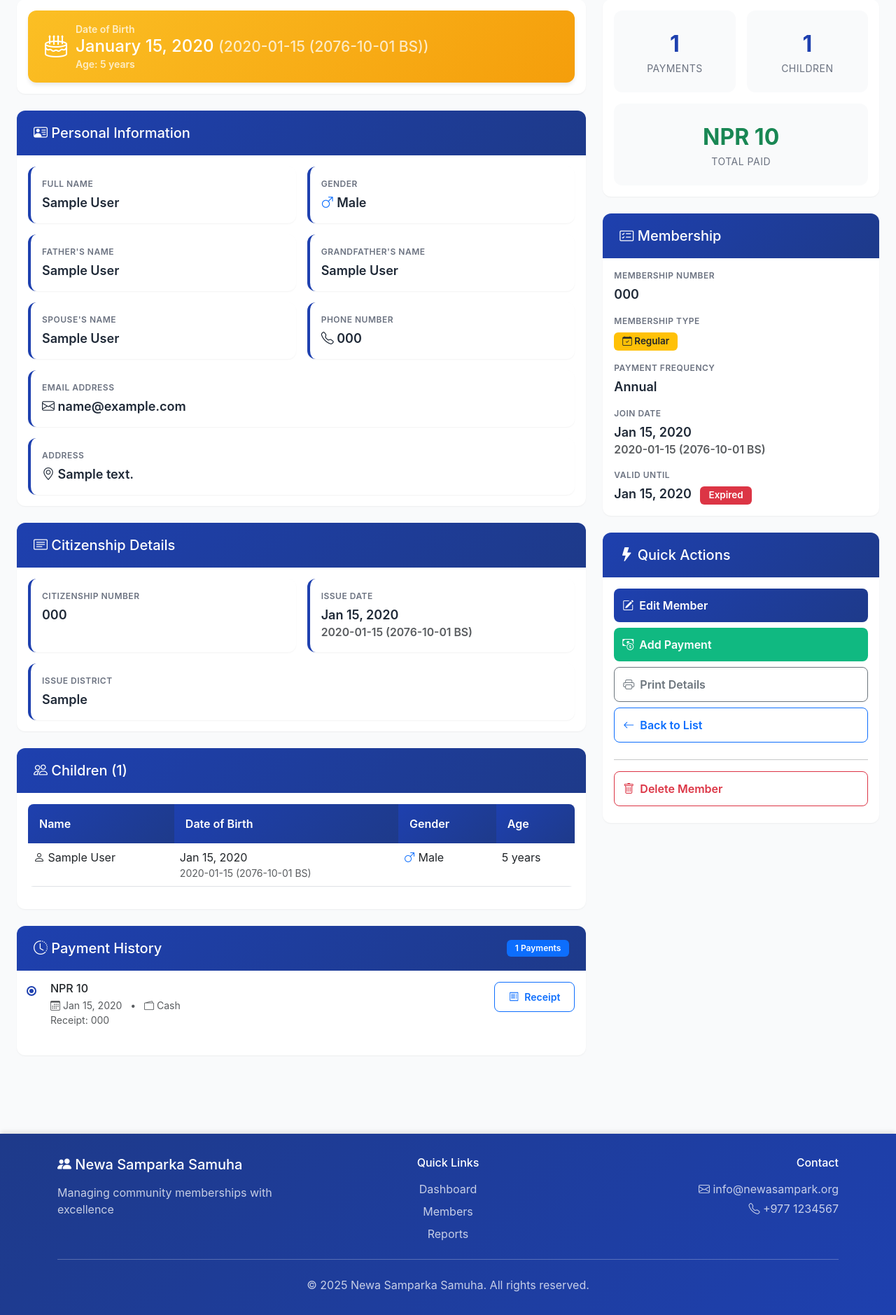
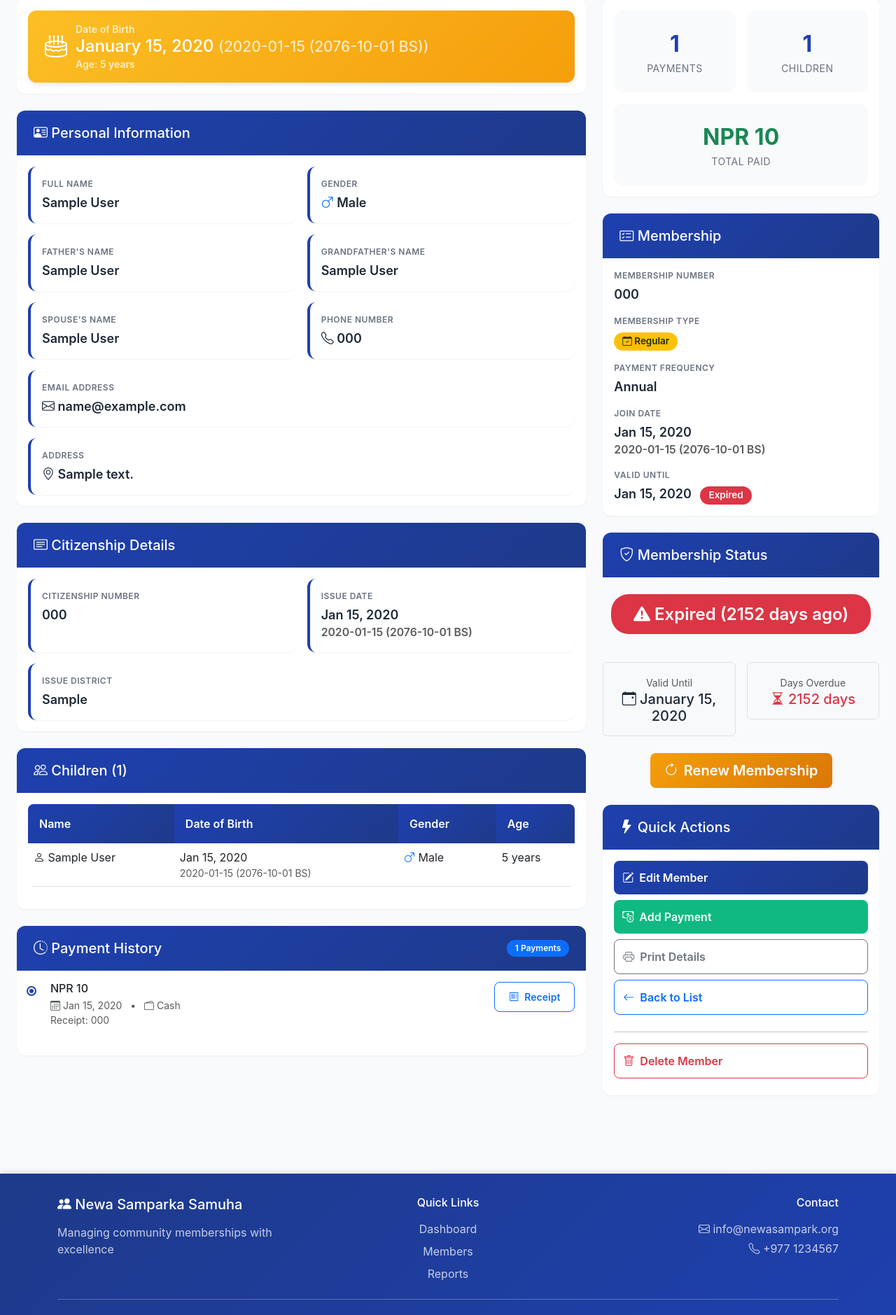
Before and after one commit to sansthajeev/newa_mms, a Django app: page /members/1/ in a window 1280 px wide. Shown: the part 324-2203 px from the top of the page at 70% size. Run offline with Django 5.2, Linux system fonts and the light colour scheme; a user stored in the database is signed in; tables that the repository leaves empty hold one stand-in row (values such as "Sample post"); grey boxes marked "Sample" are stand-in pictures.

Commit message:
added expiry on member details

```diff
--- a/membership/templates/membership/member_detail.html
+++ b/membership/templates/membership/member_detail.html
@@ -13,6 +13,9 @@
         margin: -1.5rem -1.5rem 2rem -1.5rem;
         box-shadow: var(--shadow-md);
     }
+
+
+
 
     .profile-photo {
         width: 150px;
@@ -160,6 +163,8 @@
         color: var(--primary-blue);
     }
 
+
+
     .stat-box-label {
         font-size: 0.875rem;
         color: var(--text-muted);
@@ -171,6 +176,22 @@
         .no-print { display: none !important; }
         .profile-header { background: white; color: black; }
         .card { box-shadow: none; border: 1px solid #ddd; }
+    }
+
+
+    /* Membership Status Styling */
+    .badge {
+        border-radius: 25px;
+    }
+
+    .progress {
+        border-radius: 15px;
+        overflow: hidden;
+    }
+
+    .progress-bar {
+        font-weight: 700;
+        transition: width 0.6s ease;
     }
 </style>
 {% endblock %}
@@ -561,6 +582,100 @@
                     {% endif %}
                 </div>
             </div>
+            <!-- Membership Expiry Status Card -->
+<div class="detail-card">
+    <div class="card-header">
+        <h5 class="mb-0">
+            <i class="bi bi-shield-check"></i> Membership Status
+        </h5>
+    </div>
+    <div class="card-body">
+        <div class="text-center py-4">
+            <!-- Status Badge -->
+            <div class="mb-4">
+                <span class="badge {{ expiry_status.status_class }}" style="font-size: 1.5rem; padding: 1rem 2rem;">
+                    <i class="{{ expiry_status.status_icon }}"></i>
+                    {{ expiry_status.status_text }}
+                </span>
+            </div>
+
+            <!-- Additional Details -->
+            {% if not expiry_status.has_paid %}
+                <div class="alert alert-secondary">
+                    <i class="bi bi-info-circle"></i>
+                    <strong>No Payment Record:</strong> This member hasn't made any payments yet.
+                    <br>
+                    <a href="{% url 'membership:payment_add' %}" class="btn btn-primary btn-sm mt-2">
+                        <i class="bi bi-plus-circle"></i> Add Payment
+                    </a>
+                </div>
+            {% elif expiry_status.is_lifetime %}
+                <div class="alert alert-success">
+                    <i class="bi bi-star-fill"></i>
+                    <strong>Lifetime Member:</strong> This membership never expires.
+                </div>
+            {% elif expiry_status.has_expiry %}
+                <!-- Expiry Timeline -->
+                <div class="row g-3 mt-3">
+                    <div class="col-md-6">
+                        <div class="p-3 border rounded bg-light">
+                            <small class="text-muted">Valid Until</small>
+                            <h5 class="mb-0">
+                                <i class="bi bi-calendar-event"></i>
+                                {{ member.membership_valid_until|date:"F d, Y" }}
+                            </h5>
+                        </div>
+                    </div>
+                    <div class="col-md-6">
+                        <div class="p-3 border rounded bg-light">
+                            <small class="text-muted">
+                                {% if expiry_status.is_expired %}Days Overdue{% else %}Days Remaining{% endif %}
+                            </small>
+                            <h5 class="mb-0 {% if expiry_status.is_expired %}text-danger{% elif expiry_status.is_expiring_soon %}text-warning{% else %}text-success{% endif %}">
+                                <i class="bi bi-hourglass-split"></i>
+                                {% if expiry_status.is_expired %}
+                                    {{ expiry_status.days_overdue }} days
+                                {% else %}
+                                    {{ expiry_status.days_remaining }} days
+                                {% endif %}
+                            </h5>
+                        </div>
+                    </div>
+                </div>
+
+                <!-- Progress Bar -->
+                {% comment %} {% if not expiry_status.is_expired %}
+                <div class="mt-4">
+                    <small class="text-muted">Membership Progress</small>
+                    <div class="progress" style="height: 25px;">
+                        {% with total_days=365 days_passed=365|add:expiry_status.days_remaining %}
+                        {% with percentage=days_passed|multiply:100|divide:total_days %}
+                        <div class="progress-bar {% if percentage >= 80 %}bg-danger{% elif percentage >= 60 %}bg-warning{% else %}bg-success{% endif %}"
+                             role="progressbar"
+                             style="width: {{ percentage }}%;"
+                             aria-valuenow="{{ percentage }}"
+                             aria-valuemin="0"
+                             aria-valuemax="100">
+                            {{ percentage|floatformat:0 }}% elapsed
+                        </div>
+                        {% endwith %}
+                        {% endwith %}
+                    </div>
+                </div>
+                {% endif %} {% endcomment %}
+
+                <!-- Action Buttons -->
+                <div class="mt-4">
+                    {% if expiry_status.is_expired or expiry_status.is_expiring_soon %}
+                    <a href="{% url 'membership:payment_add' %}" class="btn btn-warning btn-lg">
+                        <i class="bi bi-arrow-clockwise"></i> Renew Membership
+                    </a>
+                    {% endif %}
+                </div>
+            {% endif %}
+        </div>
+    </div>
+</div>
 
             <!-- Quick Actions -->
             <div class="card mb-4 no-print">
--- a/membership/views.py
+++ b/membership/views.py
@@ -214,17 +214,80 @@ def member_list(request):
 
 @login_required
 def member_detail(request, pk):
-    """Display detailed information about a member"""
     member = get_object_or_404(Member, pk=pk)
-    payments = member.payments.all().order_by('-payment_date')
     children = member.children.all()
+    payments = Payment.objects.filter(member=member).order_by('-payment_date')
+
+    # Calculate membership expiry status
+    from django.utils import timezone
+    today = timezone.now().date()
+
+    expiry_status = {
+        'has_paid': payments.exists(),  # Has made any payment
+        'is_lifetime': member.membership_type == 'LIFETIME',
+        'has_expiry': False,
+        'is_expired': False,
+        'is_expiring_soon': False,
+        'days_remaining': None,
+        'days_overdue': None,
+        'status_class': '',  # CSS class for badge
+        'status_text': '',   # Display text
+        'status_icon': '',   # Bootstrap icon
+    }
+
+    # Determine expiry status
+    if not expiry_status['has_paid']:
+        expiry_status['status_class'] = 'bg-secondary'
+        expiry_status['status_text'] = 'No Payment Made'
+        expiry_status['status_icon'] = 'bi-x-circle'
+    elif expiry_status['is_lifetime']:
+        expiry_status['status_class'] = 'bg-success'
+        expiry_status['status_text'] = 'Lifetime Membership'
+        expiry_status['status_icon'] = 'bi-infinity'
+    else:
+        # Regular membership - check expiry
+        expiry_status['has_expiry'] = True
+
+        if member.membership_valid_until:
+            if member.membership_valid_until < today:
+                # Expired
+                expiry_status['is_expired'] = True
+                expiry_status['days_overdue'] = (today - member.membership_valid_until).days
+                expiry_status['status_class'] = 'bg-danger'
+                expiry_status['status_text'] = f'Expired ({expiry_status["days_overdue"]} days ago)'
+                expiry_status['status_icon'] = 'bi-exclamation-triangle-fill'
+            else:
+                # Active - check if expiring soon
+                expiry_status['days_remaining'] = (member.membership_valid_until - today).days
+
+                if expiry_status['days_remaining'] <= 7:
+                    expiry_status['is_expiring_soon'] = True
+                    expiry_status['status_class'] = 'bg-danger'
+                    expiry_status['status_text'] = f'Expiring Soon ({expiry_status["days_remaining"]} days left)'
+                    expiry_status['status_icon'] = 'bi-exclamation-circle-fill'
+                elif expiry_status['days_remaining'] <= 30:
+                    expiry_status['is_expiring_soon'] = True
+                    expiry_status['status_class'] = 'bg-warning'
+                    expiry_status['status_text'] = f'Expiring in {expiry_status["days_remaining"]} days'
+                    expiry_status['status_icon'] = 'bi-clock-fill'
+                else:
+                    expiry_status['status_class'] = 'bg-success'
+                    expiry_status['status_text'] = f'Active ({expiry_status["days_remaining"]} days remaining)'
+                    expiry_status['status_icon'] = 'bi-check-circle-fill'
+        else:
+            # No expiry date set
+            expiry_status['status_class'] = 'bg-warning'
+            expiry_status['status_text'] = 'No Expiry Date Set'
+            expiry_status['status_icon'] = 'bi-calendar-x'
 
     context = {
         'member': member,
+        'children': children,
         'payments': payments,
-        'children': children,
-        'total_paid': member.get_total_paid(),
+        'total_paid' : member.get_total_paid(),
+        'expiry_status': expiry_status,  # Add this
     }
+
     return render(request, 'membership/member_detail.html', context)
 
 
```
